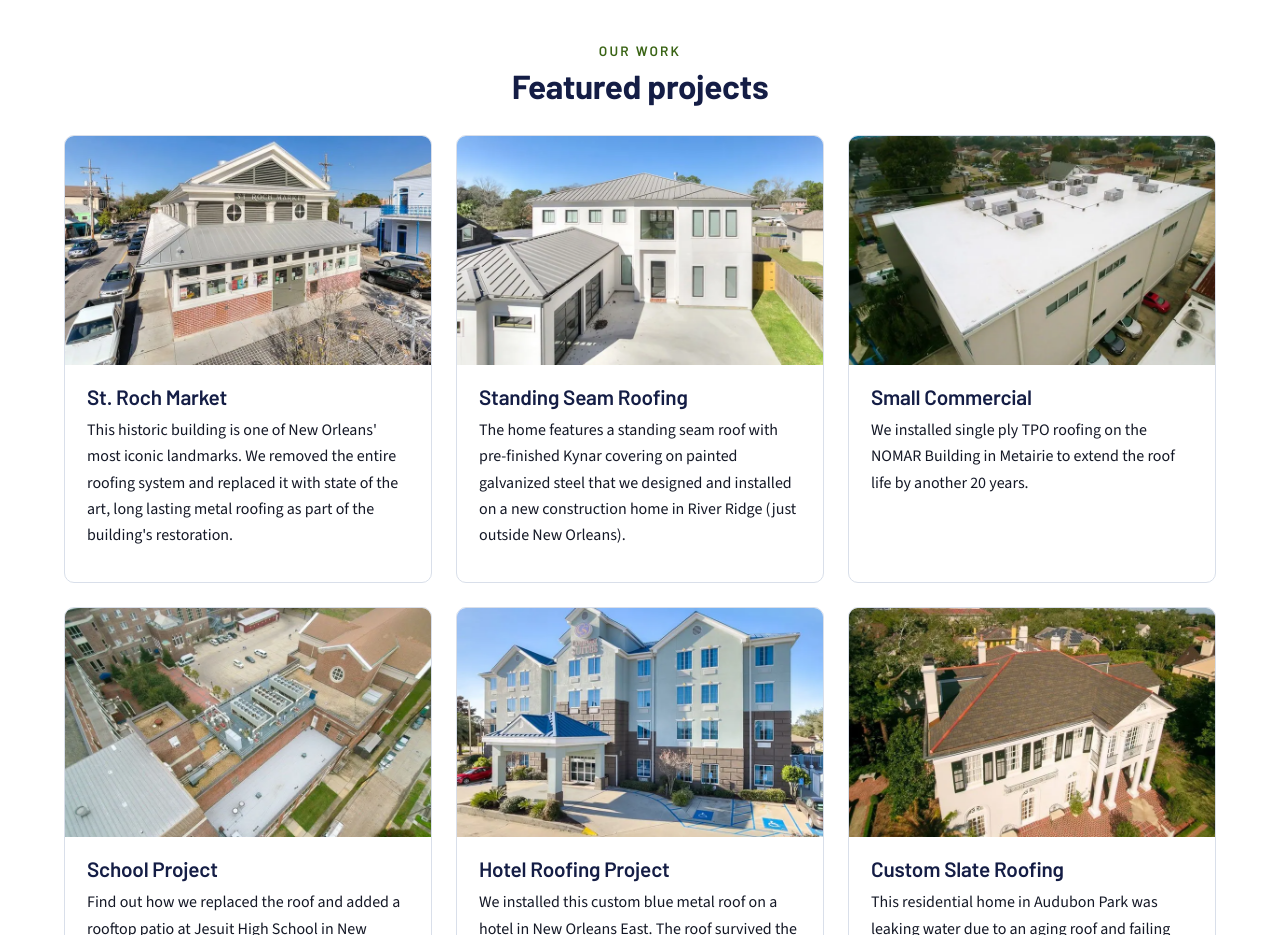
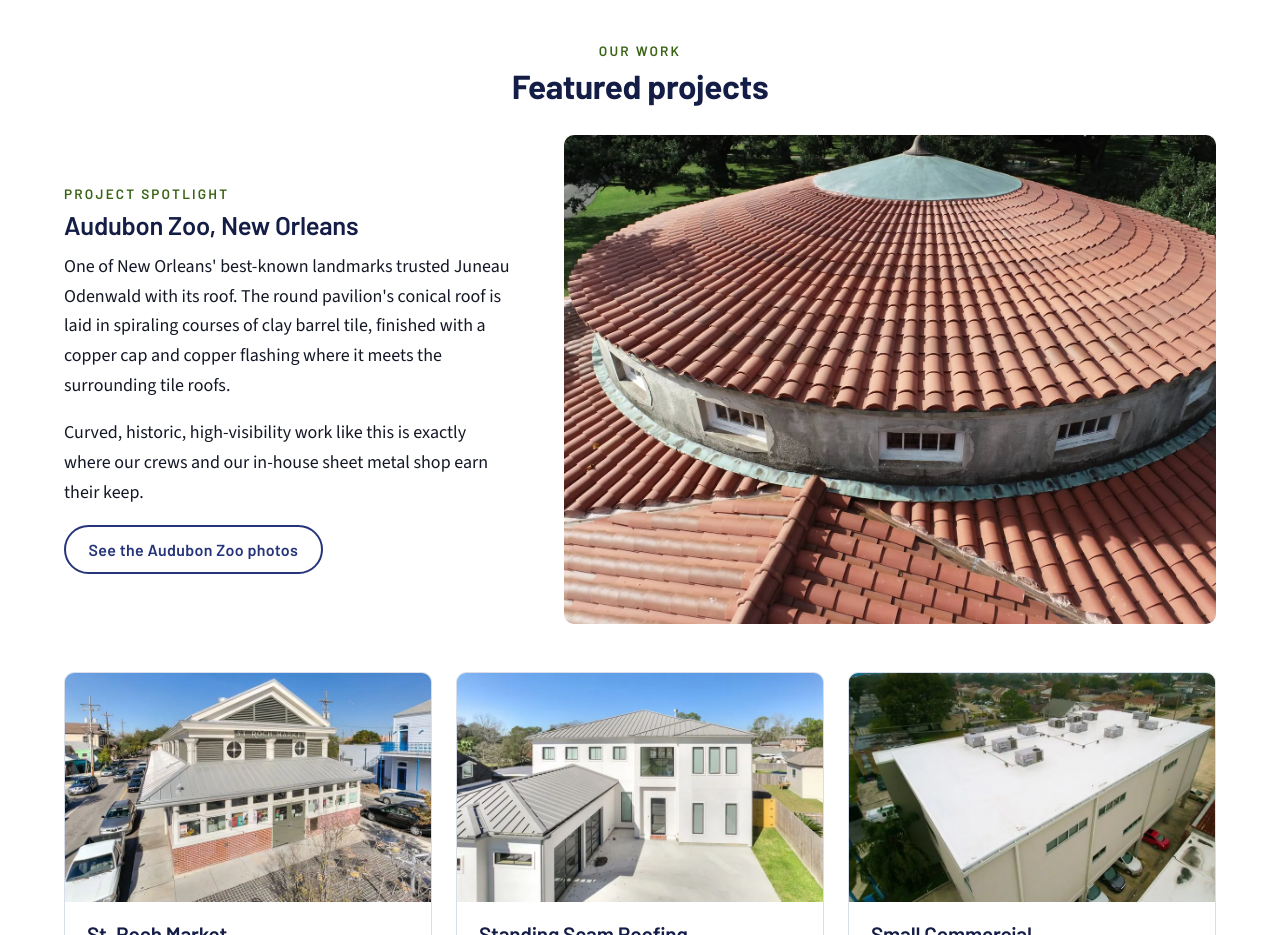
Before and after one commit to Saltwater-Marketing/JOI-Roofing-Website, an Eleventy site: page src/index.njk in a window 1280 px wide. Shown: the part 2925-3860 px from the top of the page. Built offline with nearby package versions, Linux system fonts and the light colour scheme; Eleventy itself is replaced by a stand-in of ours; files that its build step writes are made by us from their sources.

Commit message:
Add Audubon Zoo project: gallery page, home spotlight, tile roofing photos
Co-Authored-By: Claude Opus 5.5 <noreply@anthropic.com>
Claude-Session: https://claude.ai/code/session_018ZidBWD41Ch6Mtg87uqnuJ

```diff
--- a/src/_data/projects.json
+++ b/src/_data/projects.json
@@ -1,4 +1,27 @@
 [
+ {
+  "url": "/gallery/audubon-zoo/",
+  "slug": "audubon-zoo",
+  "name": "Audubon Zoo",
+  "title": "Audubon Zoo",
+  "thumb": {
+   "file": "audubon-zoo-clay-tile-roof.webp",
+   "w": 1500,
+   "h": 1125
+  },
+  "images": [
+   {
+    "file": "audubon-zoo-clay-tile-roof.webp",
+    "w": 1500,
+    "h": 1125
+   },
+   {
+    "file": "audubon-zoo-aerial.webp",
+    "w": 1500,
+    "h": 1125
+   }
+  ]
+ },
  {
   "url": "/gallery/214-delta/",
   "slug": "214-delta",
--- a/src/assets/css/site.css
+++ b/src/assets/css/site.css
@@ -212,6 +212,9 @@ iframe { max-width: 100%; border: 0; }
 /* ---------- Gallery ---------- */
 .photo-grid { display: grid; grid-template-columns: repeat(3, 1fr); gap: 12px; margin-top: 20px; }
 .photo img { width: 100%; aspect-ratio: 4 / 3; object-fit: cover; border-radius: 8px; }
+.photo-grid--2 { grid-template-columns: repeat(2, 1fr); }
+.spotlight { align-items: center; margin-bottom: 48px; }
+.spotlight h3 { font-size: 1.6rem; margin-top: 0; }
 .lightbox { position: fixed; inset: 0; z-index: 200; background: rgba(8,12,30,.94); display: flex; align-items: center; justify-content: center; }
 .lightbox img { max-width: 92vw; max-height: 84vh; border-radius: 6px; }
 .lightbox button { position: absolute; background: rgba(255,255,255,.12); color: #fff; border: 0; width: 52px; height: 52px; border-radius: 50%; font-size: 1.6rem; cursor: pointer; }
--- a/src/index.njk
+++ b/src/index.njk
@@ -113,6 +113,16 @@ homeServices:
   <div class="wrap">
     <p class="eyebrow eyebrow--dark center">Our work</p>
     <h2 class="section-title">Featured projects</h2>
+    <div class="cols spotlight">
+      <div class="col" style="--span:5">
+        <p class="eyebrow eyebrow--dark">Project spotlight</p>
+        <h3>Audubon Zoo, New Orleans</h3>
+        <p>One of New Orleans' best-known landmarks trusted Juneau Odenwald with its roof. The round pavilion's conical roof is laid in spiraling courses of clay barrel tile, finished with a copper cap and copper flashing where it meets the surrounding tile roofs.</p>
+        <p>Curved, historic, high-visibility work like this is exactly where our crews and our in-house sheet metal shop earn their keep.</p>
+        <p><a class="btn btn--ghost" href="/gallery/audubon-zoo/">See the Audubon Zoo photos</a></p>
+      </div>
+      <figure class="col col-img" style="--span:7"><a href="/gallery/audubon-zoo/"><img src="/images/audubon-zoo-clay-tile-roof.webp" alt="Clay barrel tile conical roof with copper cap at the Audubon Zoo in New Orleans, roofed by Juneau Odenwald Roofing" width="1500" height="1125" loading="lazy" decoding="async"></a></figure>
+    </div>
     <div class="card-grid">
       {%- for f in featured %}
       <a class="card card--link" href="{{ f.url }}">
```
Also changed, not shown: src/pages/tile-roofing.html (+10 -0 lines), src/images/audubon-zoo-aerial.webp (added), src/images/audubon-zoo-clay-tile-roof.webp (added).
